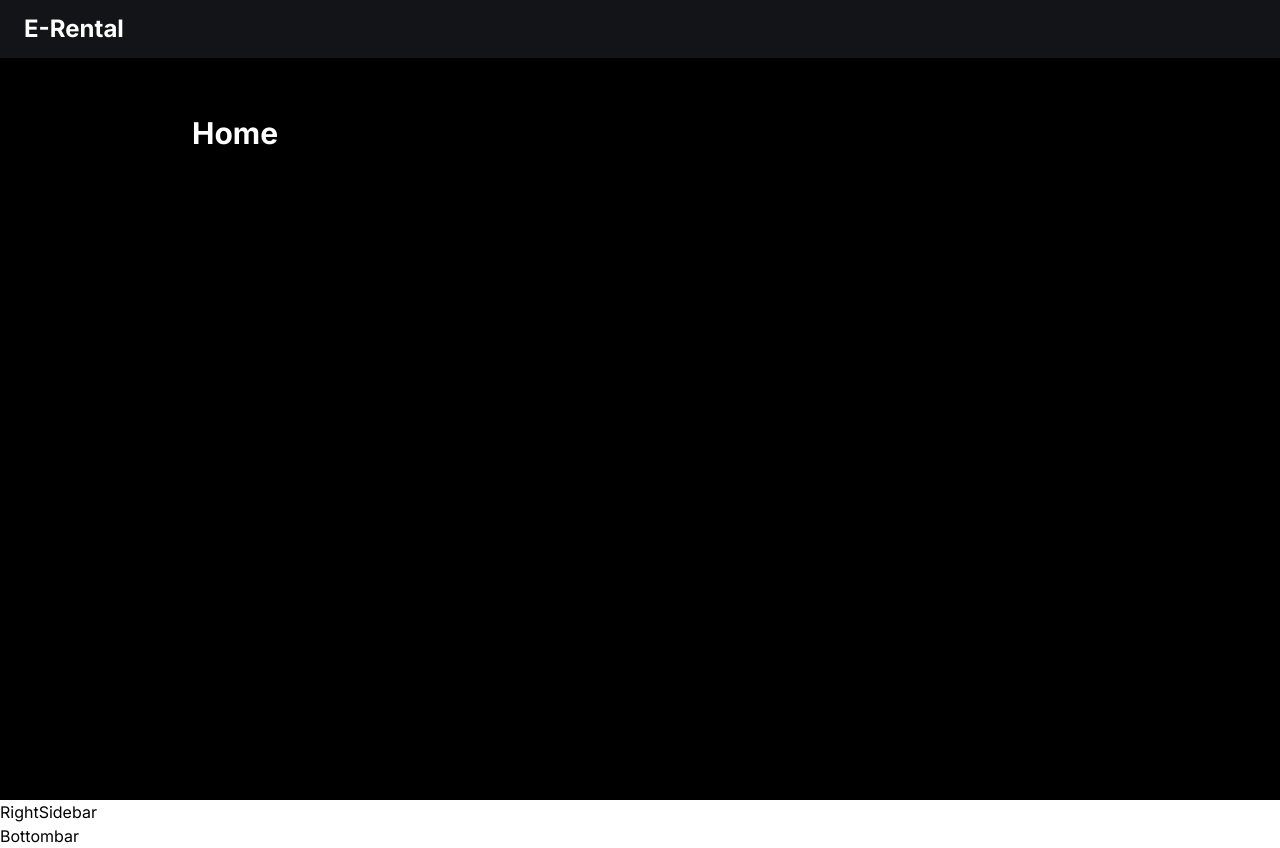
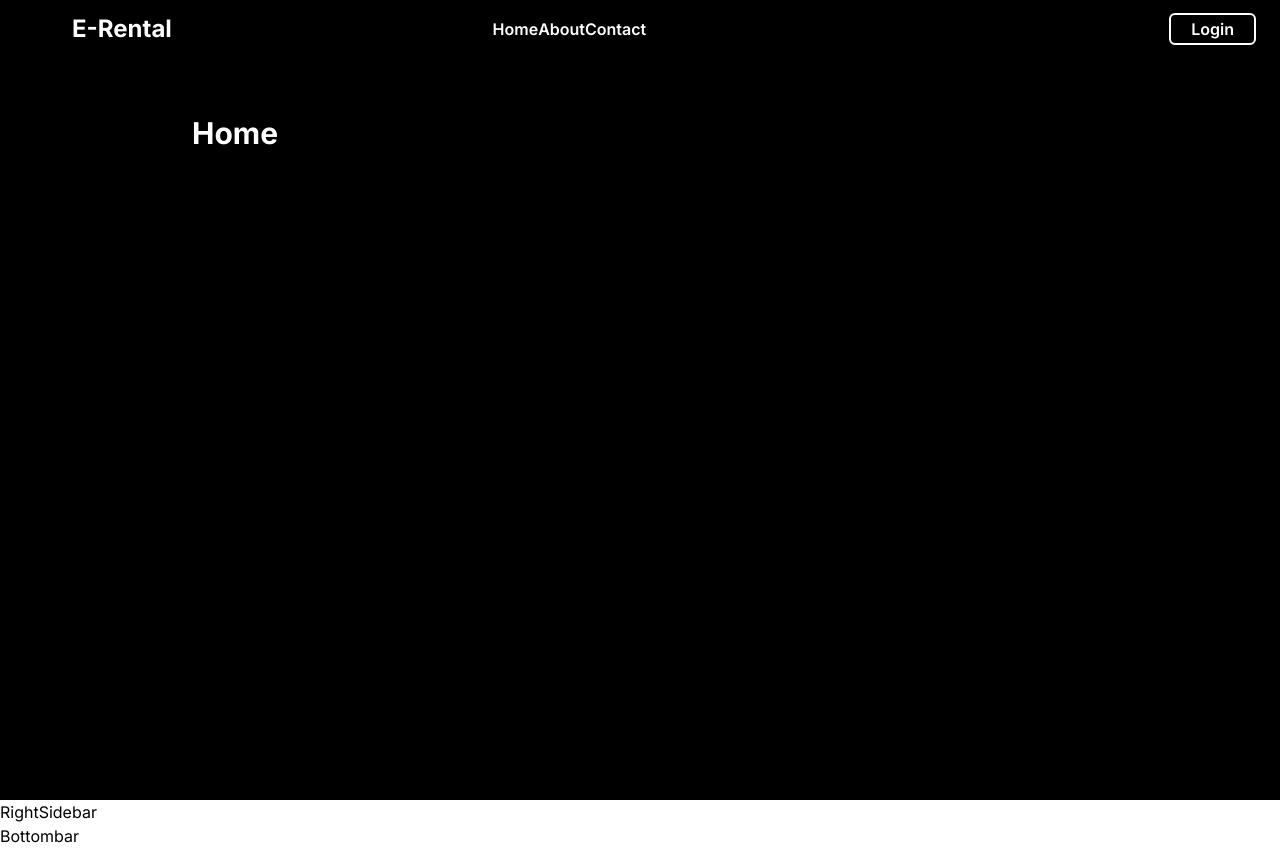
Before and after one commit to Heslanta/rental-mobil, a Next.js app: page / in a window 1280 px wide. Built offline with nearby package versions, Linux system fonts and the light colour scheme; no server answers.

Commit message:
nambah logout icon dan li

```diff
--- a/app/(root)/layout.tsx
+++ b/app/(root)/layout.tsx
@@ -1,6 +1,5 @@
 import { ClerkProvider } from "@clerk/nextjs";
 import "../globals.css";
-import type { Metadata } from "next";
 import { Inter } from "next/font/google";
 import LeftSidebar from "@/components/shared/LeftSidebar";
 import RightSidebar from "@/components/shared/RightSidebar";
--- a/app/(root)/page.tsx
+++ b/app/(root)/page.tsx
@@ -4,7 +4,7 @@ import { UserButton } from "@clerk/nextjs";
 export default function Home() {
   return (
     <div>
-      {/* <UserButton afterSignOutUrl="/" /> */}
+      <UserButton afterSignOutUrl="/" />
       <h1 className="head-text text-left">Home</h1>
     </div>
   );
--- a/app/globals.css
+++ b/app/globals.css
@@ -3,6 +3,13 @@
 @tailwind utilities;
 
 @layer components {
+  .logout-icon {
+    filter: invert(95%) sepia(95%) saturate(0%) hue-rotate(199deg)
+      brightness(105%) contrast(106%);
+  }
+  li {
+    display: inline;
+  }
   /* main */
   .main-container {
     @apply flex min-h-screen flex-1 flex-col items-center bg-dark-1 px-6 pb-10 pt-28 max-md:pb-32 sm:px-10;
--- a/components/shared/Topbar.tsx
+++ b/components/shared/Topbar.tsx
@@ -1,14 +1,59 @@
+import { SignIn, SignOutButton, SignedIn } from "@clerk/nextjs";
 import Image from "next/image";
 import Link from "next/link";
 
 function Topbar() {
+  //   const isUserLoggedIn = true;
+
   return (
-    <nav className="topbar">
-      <Link href="/" className="flex item-center gap-3">
-        <p className="text-heading3-bold text-light-1 max-xs:hidden ">
-          E-Rental
-        </p>
-      </Link>
+    <nav className="topbar bg-dark-1 flex">
+      <div className="flex-auto w-12">
+        <Link href="/" className="flex item-center gap-3">
+          <p className="text-heading3-bold text-light-1 max-xs:hidden pl-12">
+            E-Rental
+          </p>
+        </Link>
+      </div>
+      <div className="flex-auto w-64">
+        <div className="text-light-1 font-semibold ">
+          <ul className="py-1">
+            <a href="">
+              <li>Home</li>
+            </a>
+            <a href="">
+              <li>About</li>
+            </a>
+            <a href="">
+              <li>Contact</li>
+            </a>
+          </ul>
+        </div>
+      </div>
+
+      <div className="flex items-center gap-1 ">
+        <div className="block md:hidden">
+          <SignedIn>
+            <SignOutButton>
+              <div className="flex cursor-pointer">
+                <Image
+                  className="logout-icon"
+                  src="/assets/logout.svg"
+                  alt="logout"
+                  height={24}
+                  width={24}
+                />
+              </div>
+            </SignOutButton>
+          </SignedIn>
+        </div>
+        <div className="button-login">
+          <button className=" border-solid border-2 border-white h-8 rounded-md">
+            <Link href="/sign-in">
+              <p className="text-light-1 px-5 font-semibold">Login</p>
+            </Link>
+          </button>
+        </div>
+      </div>
     </nav>
   );
 }
```
Also changed, not shown: middleware.ts (added, +16 -0 lines), public/middleware.ts (deleted, +0 -13 lines), public/assets/logout.svg (added).
